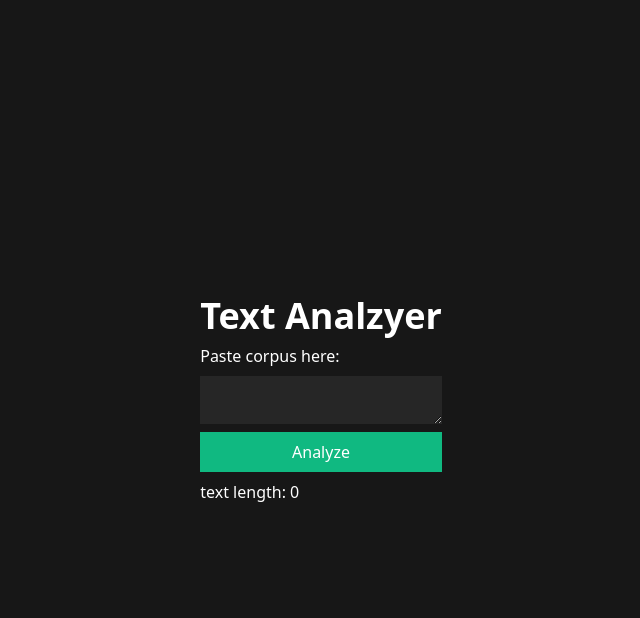
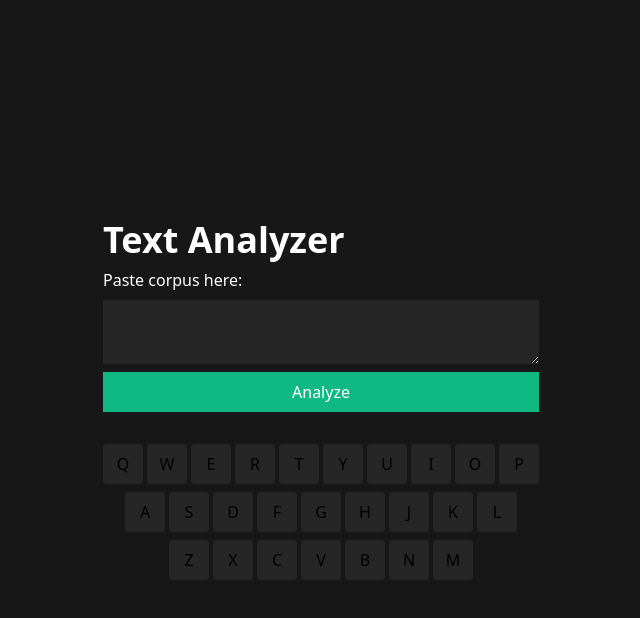
Before and after one commit to maxhu08/text-analyzer, a website built with Parcel: page src/index.html in a window 1280 px wide. Both pictures are taken after a click on the button "Analyze". Shown: the whole page, without its empty margins (319-959 px from the left). Built offline with nearby package versions, Linux system fonts and the light colour scheme.

Commit message:
display key frequency

```diff
--- a/src/index.html
+++ b/src/index.html
@@ -6,17 +6,18 @@
   <meta name="viewport" content="width=device-width, initial-scale=1.0" />
   <link rel="stylesheet" type="text/css" href="styles/tailwind.css" />
   <script src="scripts/index.ts" type="module" defer></script>
-  <title>text analyzer</title>
+  <title>Text Analyzer</title>
 </head>
 
 <body class="min-h-screen bg-neutral-900">
   <div class="grid h-screen place-items-center">
     <div class="grid grid-flow-row gap-2">
-      <h1 class="text-4xl font-semibold text-white">Text Analzyer</h1>
+      <h1 class="text-4xl font-semibold text-white">Text Analyzer</h1>
       <p class="text-white">Paste corpus here:</p>
-      <textarea id="corpus-textarea" class="bg-neutral-800 text-white"></textarea>
+      <textarea id="corpus-textarea" class="bg-neutral-800 text-white p-2"></textarea>
       <button id="analyze-button" class="bg-emerald-500 p-2 text-white">Analyze</button>
       <p id="results-text" class="text-white"></p>
+      <div id="keyboard" class="mt-4 grid gap-2"></div>
     </div>
   </div>
 </body>
--- a/src/scripts/index.ts
+++ b/src/scripts/index.ts
@@ -1,5 +1,69 @@
 import { analyzeButtonEl, corpusTextareaEl, resultsTextEl } from "./ui";
 
+const keyboardEl = document.getElementById("keyboard") as HTMLElement;
+
+const keyboardLayout = ["qwertyuiop", "asdfghjkl", "zxcvbnm"];
+
+function createKeyboardLayout() {
+  keyboardLayout.forEach((row) => {
+    const rowDiv = document.createElement("div");
+    rowDiv.className = "flex justify-center gap-1";
+    for (const key of row) {
+      const keyDiv = document.createElement("div");
+      keyDiv.className =
+        "key bg-neutral-800 text-white flex items-center justify-center rounded w-10 h-10";
+      keyDiv.id = `key-${key}`;
+      keyDiv.textContent = key.toUpperCase();
+      keyDiv.title = `'${key}': 0 (0%)`;
+      rowDiv.appendChild(keyDiv);
+    }
+    keyboardEl.appendChild(rowDiv);
+  });
+}
+
+function updateKeyboardVisualization(charCounts: Map<string, number>, totalChars: number) {
+  const keys = keyboardEl.querySelectorAll(".key");
+
+  keys.forEach((keyEl) => {
+    const key = keyEl.id.replace("key-", "");
+    const count = charCounts.get(key) || 0;
+    const percentage = totalChars ? (count / totalChars) * 100 : 0;
+
+    let bgClass = "bg-neutral-800";
+    if (percentage >= 90) bgClass = "bg-emerald-100";
+    else if (percentage >= 75) bgClass = "bg-emerald-200";
+    else if (percentage >= 50) bgClass = "bg-emerald-300";
+    else if (percentage >= 25) bgClass = "bg-emerald-400";
+    else if (percentage >= 10) bgClass = "bg-emerald-500";
+    else if (percentage >= 5) bgClass = "bg-emerald-600";
+    else if (percentage >= 2) bgClass = "bg-emerald-700";
+    else if (percentage > 0) bgClass = "bg-emerald-800";
+
+    (keyEl as HTMLElement).className =
+      `key flex items-center justify-center rounded w-10 h-10 ${bgClass}`;
+    (keyEl as HTMLElement).title = `'${key}': ${count} (${percentage}%)`;
+  });
+}
+
 analyzeButtonEl.onclick = () => {
-  resultsTextEl.textContent = "text length: " + corpusTextareaEl.value.length;
+  const text = corpusTextareaEl.value.toLowerCase();
+  const totalChars = text.length;
+  const charCounts = new Map();
+
+  for (const char of text) {
+    charCounts.set(char, (charCounts.get(char) || 0) + 1);
+  }
+
+  const sortedEntries = Array.from(charCounts)
+    .sort(([charA], [charB]) => charA.localeCompare(charB))
+    .map(([char, count]) => {
+      const percent = ((count / totalChars) * 100).toFixed(2);
+      return `'${char}': ${count} (${percent}%)`;
+    });
+
+  resultsTextEl.textContent = sortedEntries.join(", ");
+
+  updateKeyboardVisualization(charCounts, totalChars);
 };
+
+createKeyboardLayout();
```
